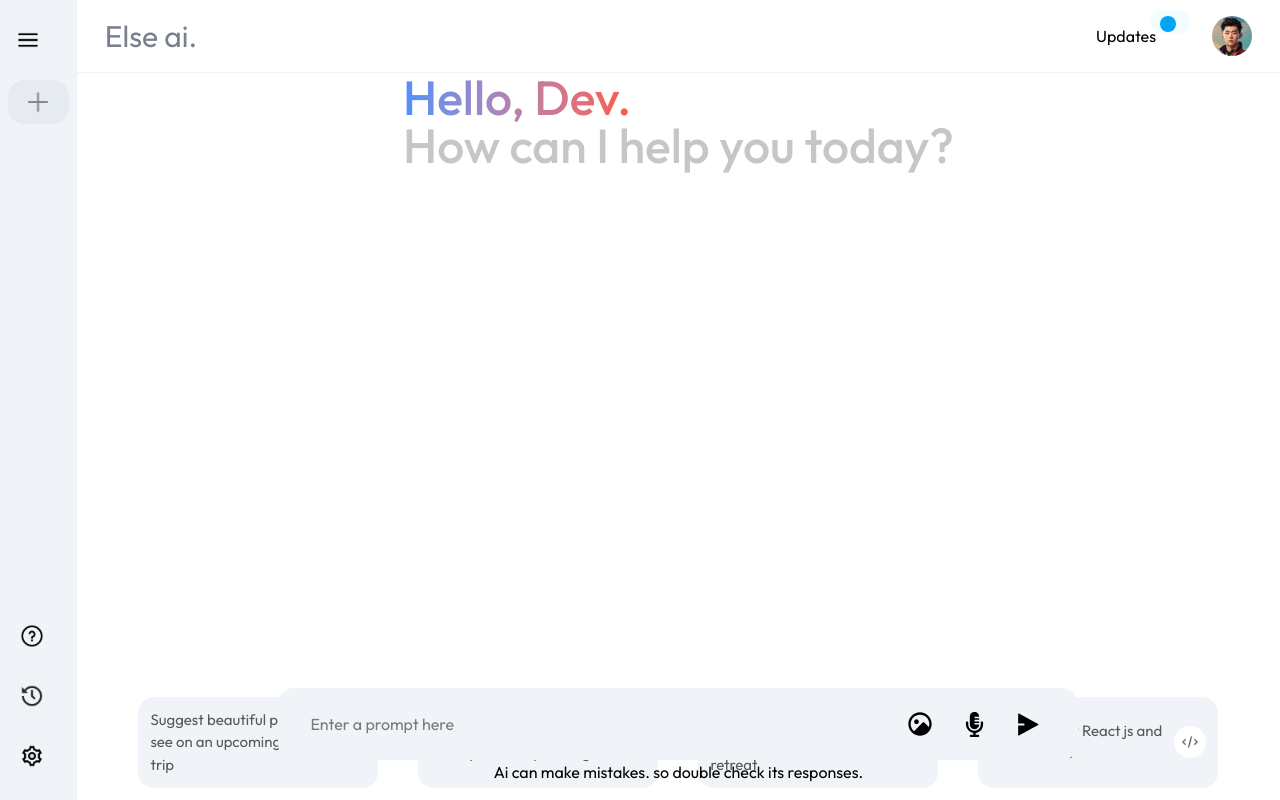
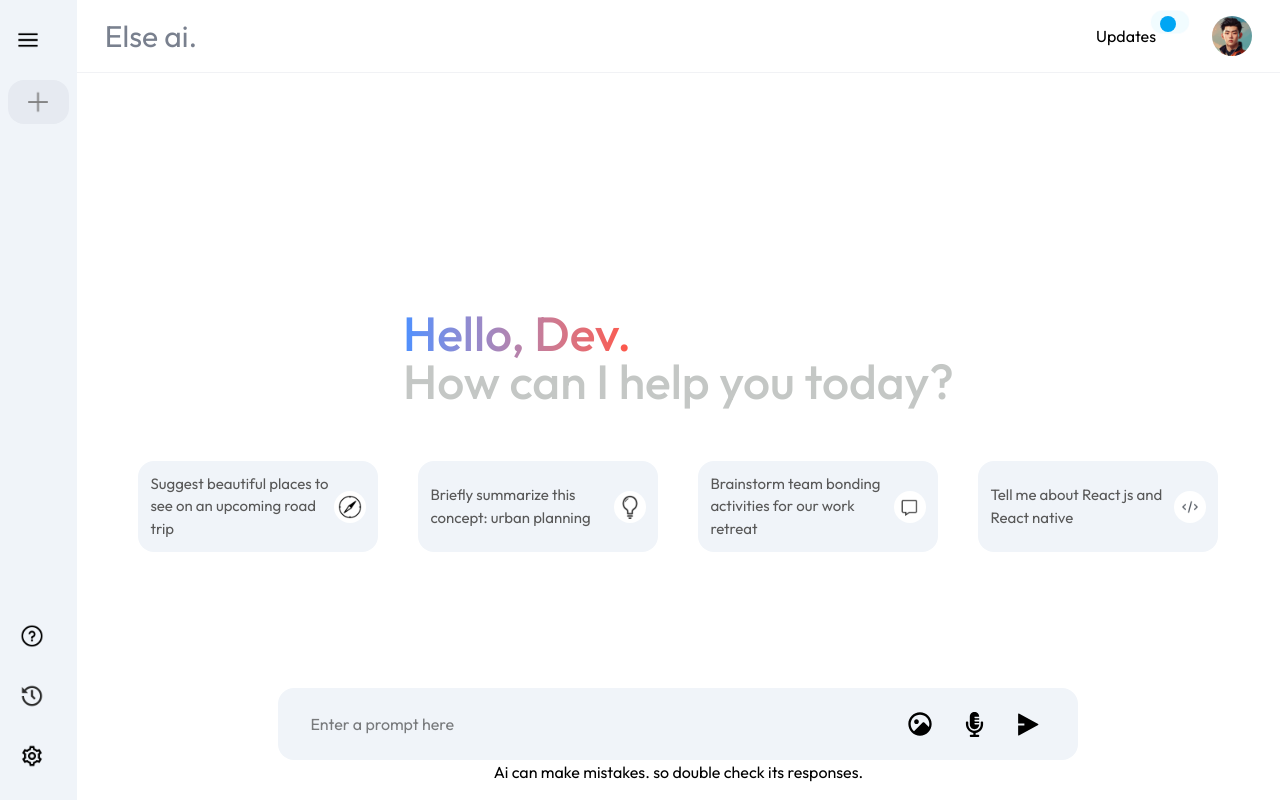
Before and after one commit to SAICHAITANYAK2003/Elseai-gemini-clone, a React (Vite) app in the folder frontend/: page / in a window 1280 px wide. Built offline with nearby package versions, Linux system fonts and the light colour scheme.

Commit message:
change-to-old

```diff
--- a/frontend/src/components/HeroSection.jsx
+++ b/frontend/src/components/HeroSection.jsx
@@ -89,7 +89,7 @@
     <>
       <div className="flex-1 flex flex-col relative">
         <Navbar />
-        <div className="flex flex-col flex-1 items-center justify-between ">
+        <div className="flex-1 flex flex-col items-center justify-center ">
           {showResult ? (
             onShowResultData()
           ) : (
```
